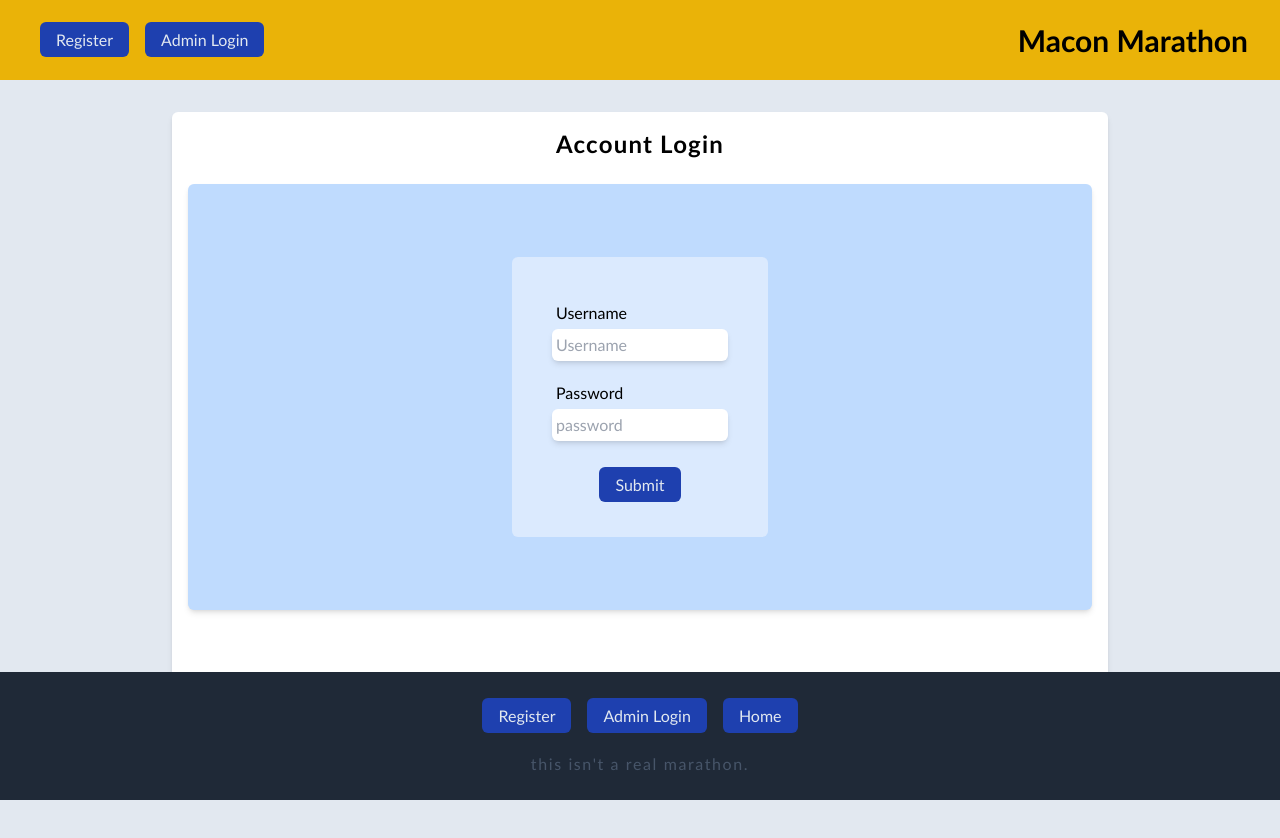
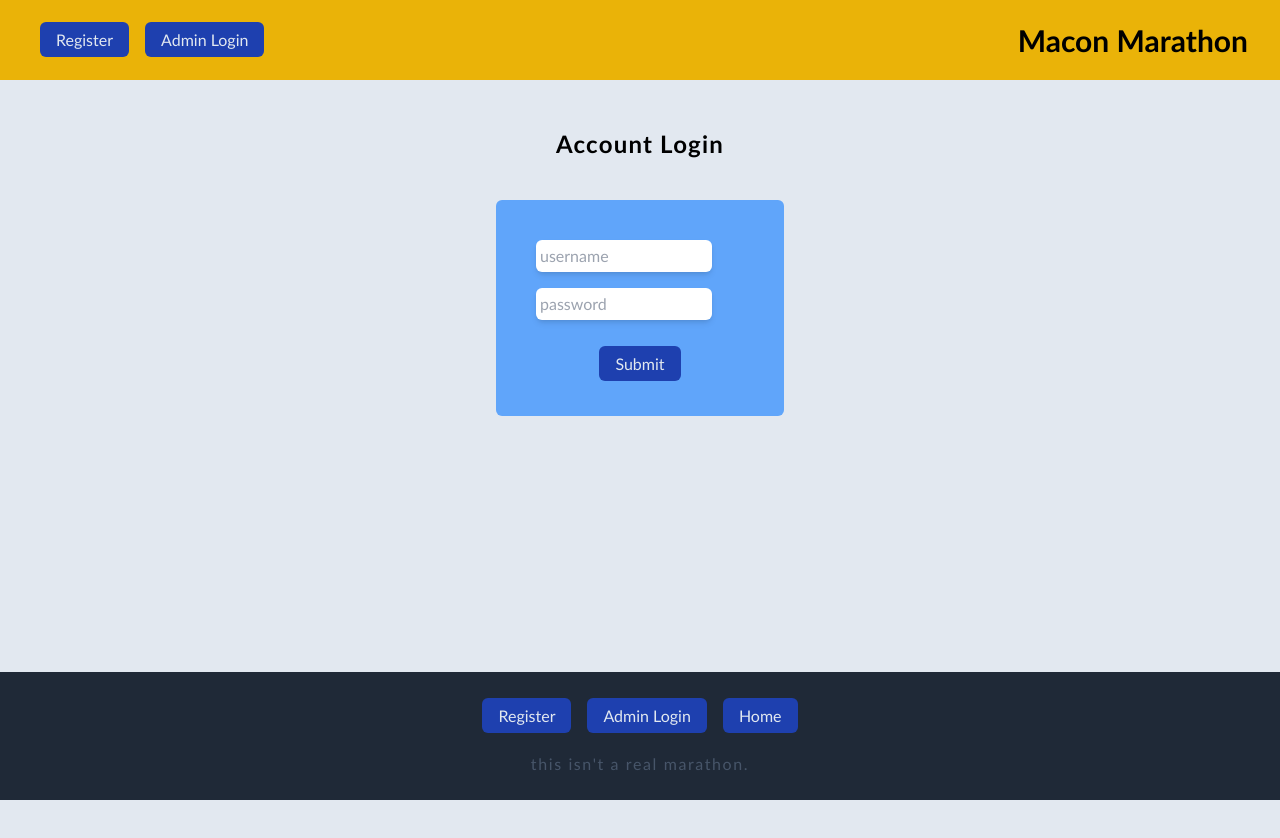
Before and after one commit to joelyles/race-registration-app, a React (Vite) app: page /login in a window 1280 px wide. Shown: the top 838 px of the page. Built offline with nearby package versions, Linux system fonts and the light colour scheme.

Commit message:
adjusted containers on signin page and changed submit button on form

```diff
--- a/src/components/Form.jsx
+++ b/src/components/Form.jsx
@@ -83,10 +83,9 @@ const handleSubmit = async (e) => {
                   <input onChange={(e) => setPhone(e.target.value)} className="max-w-44 min-w-28 p-1 rounded-md shadow-md" type="text" placeholder="123-555-1234"></input>
                 </div>
                  <div className="pt-4 my-auto mx-auto">
-                  <SubmitButton />
+                  <button className="bg-blue-800 text-slate-200 px-4 py-2 rounded-md hover:bg-blue-900">Submit</button>
                  </div>
               </div>
-              <button>Submit</button>
               </form>
             </div>
           </div>
--- a/src/components/Signin.jsx
+++ b/src/components/Signin.jsx
@@ -5,17 +5,14 @@ const Signin = () => {
   return (
     <>
      <div className="h-full flex px-4 bg-slate-200">
-        <div className="flex flex-col mx-auto mt-8 p-4 rounded-md shadow-md bg-white h-3/4 w-vw sm:w-3/4">
+        <div className="flex flex-col items-center mx-auto mt-8 p-4 h-3/4 w-vw sm:w-3/4">
           <h4 className="flex font-semibold tracking-wider justify-center text-2xl">Account Login </h4>
-          <div className="flex flex-col items-center p-4 bg-blue-200 mt-6 rounded-md shadow-md h-3/4">
-            <div className="flex flex-col overflow-scroll my-auto bg-blue-100 max-w-m w-vw p-8 rounded-md">
+            <div className="flex flex-col mt-10 bg-blue-400 w-vw sm:w-72 p-8 rounded-md">
               <div className="flex flex-col justify-left gap-4 p-2">
                 <div className="flex flex-col grow">
-                  <label className="p-1">Username</label>
-                  <input name="username" className="max-w-44 min-w-28 p-1 rounded-md shadow-md" type="text" placeholder="Username"></input>
+                  <input name="username" className="max-w-44 min-w-28 p-1 rounded-md shadow-md" type="text" placeholder="username"></input>
                 </div>
                 <div className="flex flex-col grow">
-                  <label className="p-1">Password</label>
                   <input className="max-w-44 min-w-28 p-1 rounded-md shadow-md" type="password" placeholder="password"></input>
 
                 </div>
@@ -24,7 +21,6 @@ const Signin = () => {
               </div>
               </div>
             </div>
-          </div>
         </div>
       </div>
     </>
```
